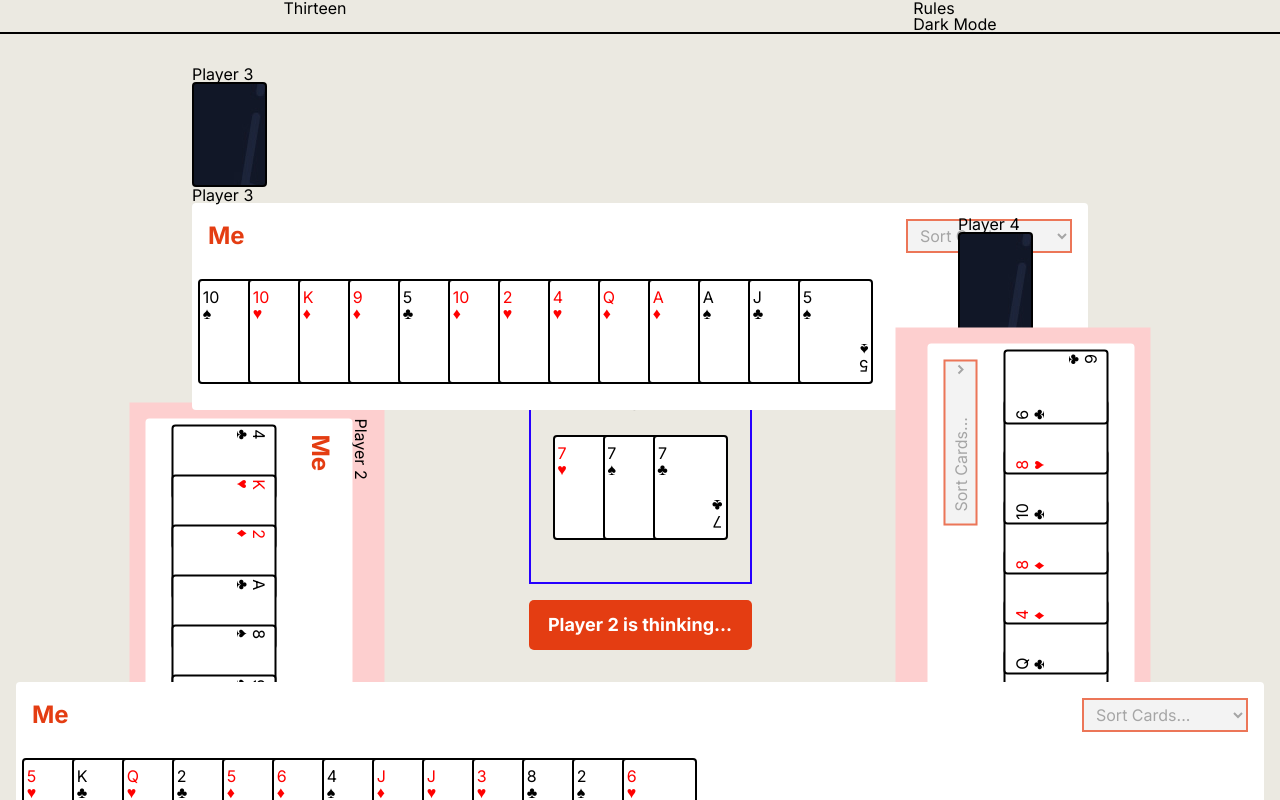
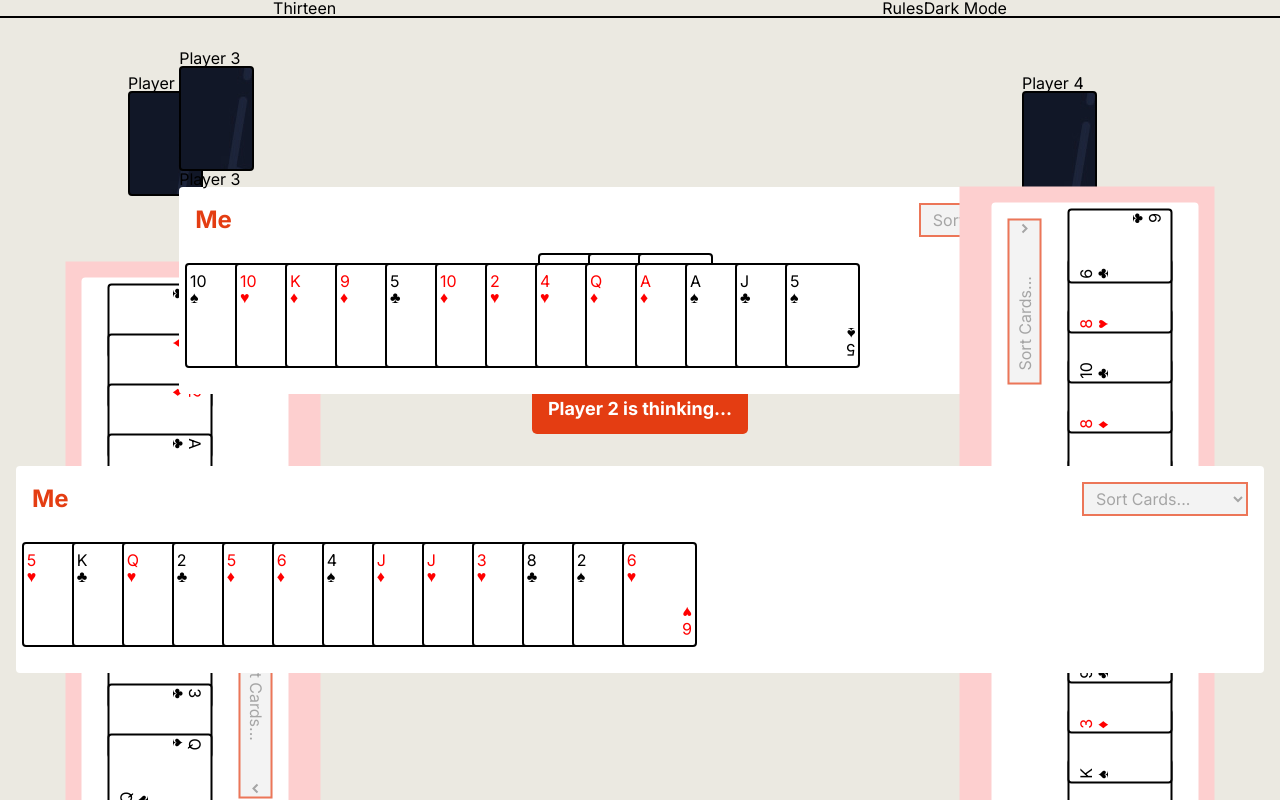
Before and after one commit to jduong09/thirteen, a Next.js app: page / in a window 1280 px wide. Both pictures are taken after a click on the button "Shuffle Deck". Shown: the top 800 px of the page. Built offline with nearby package versions, Linux system fonts and the light colour scheme; a web font is replaced by a local one.

Commit message:
Decreased height of content.

```diff
--- a/app/page.module.css
+++ b/app/page.module.css
@@ -4,3 +4,7 @@
   margin-bottom: 2rem;
   border-bottom: 2px solid black;
 }
+
+.header > nav > ul {
+  display: flex;
+}
--- a/components/game/game.module.scss
+++ b/components/game/game.module.scss
@@ -103,14 +103,11 @@ $primary-color: #E43D12;
 
 .middlePile {
   margin: 1rem auto;
-  padding: 1rem;
-  border: 2px solid #2600ff;
   text-align: center;
 }
 
 .middlePile > h2 {
   font-size: 1.25rem;
-  margin-bottom: 1rem;
 }
 
 .hands {
@@ -120,8 +117,8 @@ $primary-color: #E43D12;
 .gameBoard {
   width: 100%;
   display: grid;
-  grid-template-columns: 15% 70% 15%;
-  grid-template-rows: 150px 450px 1fr;
+  grid-template-columns: 10% 80% 10%;
+  grid-template-rows: 25px 375px 1fr;
   > .middleDiv {
     grid-column: 2 / 3;
     grid-row: 2 / 3;
```
